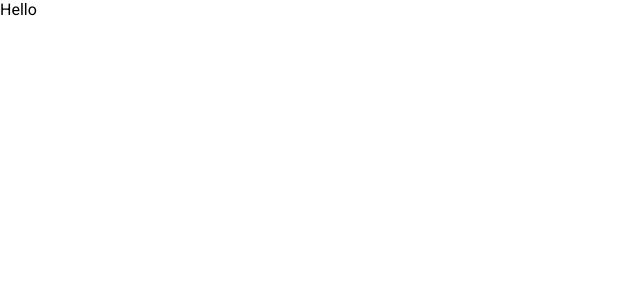
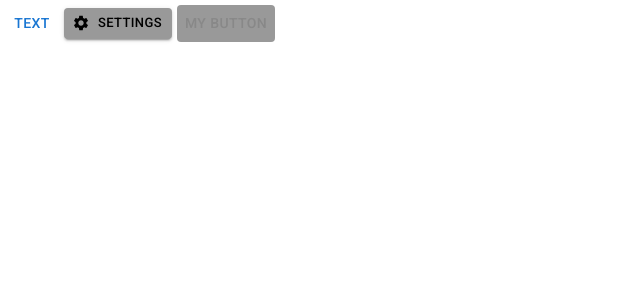
Before and after one commit to ElDev1/social_network_landing, a React (Create React App) app: page / in a window 1280 px wide. Shown: the top 300 px of the page, without its empty margins (0-640 px from the left). Built offline with nearby package versions, Linux system fonts and the light colour scheme.

Commit message:
testing mui components

```diff
--- a/src/App.js
+++ b/src/App.js
@@ -1,8 +1,32 @@
+import { Settings } from "@mui/icons-material";
+import { Button, styled, Typography } from "@mui/material";
 
 function App() {
+  const BlueButton = styled(Button)(({theme})=> ({
+    backgroundColor: theme.palette.otherColor.main,
+    color: "#888",
+    margin: 5,
+    "&:hover": {
+      backgroundColor: "lightblue"
+    },
+    "&disabled": {
+      backgroundColor: "gray",
+      color: "white"
+    }
+  }))
+
   return (
-    <div className="App">
-      Hello
+    <div>
+      <Button variant="text">text</Button>
+      <Button
+        startIcon={<Settings/>}
+        variant="contained"
+        color="otherColor"
+        size="small"
+      >
+        Settings
+      </Button>
+      <BlueButton>My Button</BlueButton>
     </div>
   );
 }
--- a/src/index.js
+++ b/src/index.js
@@ -1,10 +1,14 @@
 import React from 'react';
 import ReactDOM from 'react-dom/client';
 import App from './App';
+import { ThemeProvider } from '@mui/material';
+import {theme} from './theme';
 
 const root = ReactDOM.createRoot(document.getElementById('root'));
 root.render(
   <React.StrictMode>
-    <App />
+    <ThemeProvider theme={theme}>
+      <App />
+    </ThemeProvider>
   </React.StrictMode>
 );
--- /dev/null
+++ b/src/theme.js
@@ -0,0 +1,16 @@
+import { createTheme } from "@mui/material";
+
+export const theme = createTheme({
+    palette: {
+        prymary: {
+            main: "#1760a5",
+            light: "skyblue"
+        },
+        secondary: {
+            main: "#15c630",
+        },
+        otherColor: {
+            main:"#999"
+        }
+    }
+})
```
